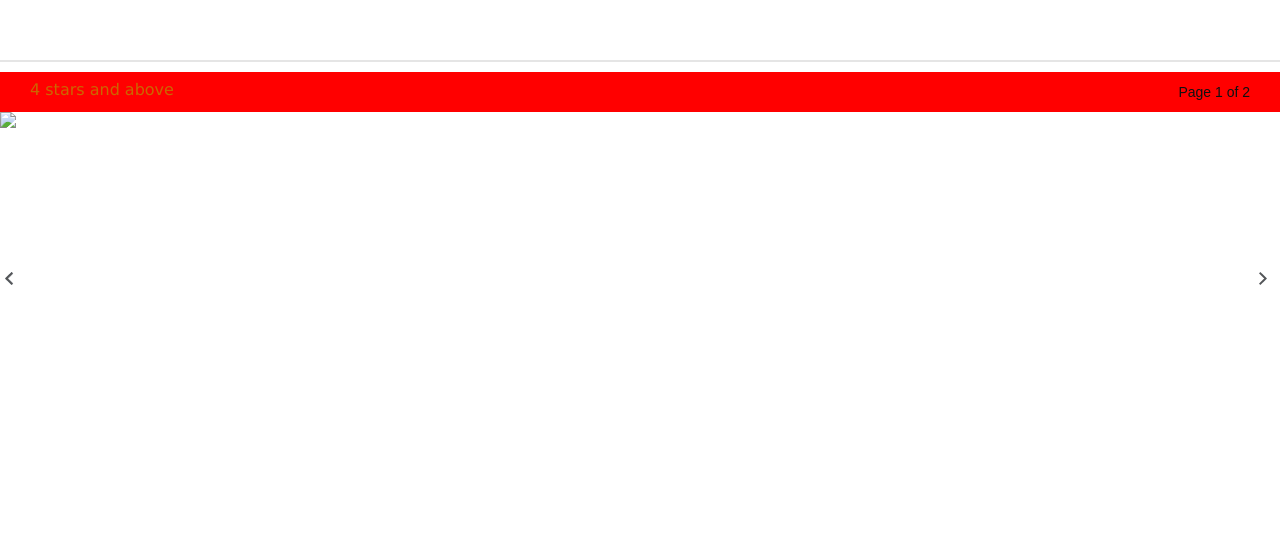
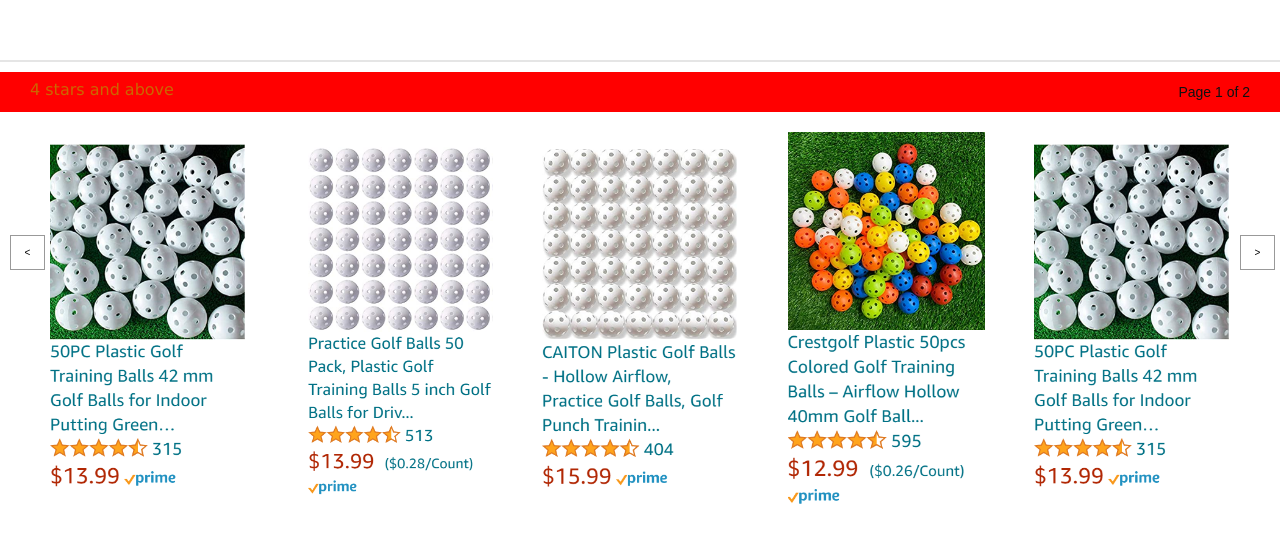
Before and after one commit to amlkh2724/amazonproduct, a plain HTML site: page index.html in a window 1280 px wide. Shown: the part 1445-1996 px from the top of the page. Drawn offline with Linux system fonts and the light colour scheme; a web font is replaced by a local one.

Commit message:
fixed html css js

```diff
--- a/css/style.css
+++ b/css/style.css
@@ -307,8 +307,8 @@ ul li {
 
 
 .mainimage {
+    /* position: sticky; */
     height: 170vh;
-    position: sticky;
     /* background-color: red; */
     /* z-index: 1; */
     display: grid;
@@ -360,9 +360,6 @@ ul .borderr {
     height: 45rem;
 }
 
-.div5 {
-    position: sticky;
-}
 
 .imgbig:hover {}
 
@@ -740,26 +737,58 @@ ul .borderr {
     height: 2.6rem;
 }
 
-.arrowright {
-    position: absolute;
-    padding: 0 0.8rem;
-    margin-left: 0.5rem;
-    top: 20vh;
-    background: url('/assest/McBZv0ZvnbehkIx.png') no-repeat -124px -8px;
-    height: 3rem;
+
+
+.img-container {
+    text-align: center;
 }
 
-/* button {
-    background-color: transparent;
-    border: none;
+.grid-container {
+
+    margin-top: 2rem;
+    display: grid;
+    grid-template-columns: repeat(5, 1fr);
+    justify-content: center;
+    align-items: center;
+    margin-left: 5rem;
+    /* grid-gap: 1em; */
 }
 
-button:hover {
-    cursor: pointer;
-} */
+.grid-item {
 
-.left-arrow {
-    width: 21px;
-    height: 21px;
-    background-color: red;
+    /* padding: 2rem; */
+    width: 80%;
+    height: auto;
+    transition: all 0.5s ease;
 }
+
+.flexarrow {
+    position: relative;
+    margin-bottom: 2rem;
+
+}
+
+#left-arrow {
+    position: absolute;
+    background: none;
+
+    color: #000;
+    bottom: 30vh;
+    left: 1rem;
+    right: 0.5rem;
+    width: 3.5rem;
+    height: 3.5rem;
+    border: 1px rgba(128, 128, 128, 0.8) solid
+}
+
+#right-arrow {
+    color: black;
+    background: none;
+
+    position: absolute;
+    bottom: 30vh;
+    right: 0.5rem;
+    width: 3.5rem;
+    height: 3.5rem;
+    border: 1px rgba(128, 128, 128, 0.8) solid
+}
--- a/index.html
+++ b/index.html
@@ -32,6 +32,7 @@
                         <input type="text"></input>
                         <button class="search" type="submit">
                             <a href="#" class="imgsearch"></a>
+                        </button>
                     </div>
                 </div>
 
@@ -254,22 +255,43 @@
                 <p class="orang">4 stars and above</p>
                 <P class="page1-2">Page 1 of 2</P>
             </div>
-            <div class="arrowflex">
+            <div class="img-container">
+                <div class="grid-container">
+                    <!-- <img src="" alt=""> -->
+                    <img src="./assest/fimgballs.png" class="grid-item">
+                    <img src="./assest/secondimgballs.png" class="grid-item">
+                    <img src="./assest/thirdimgballs.png" class="grid-item">
+                    <img src="./assest/fourthimgballs.png" class="grid-item">
+                    <img src="./assest/fimgballs.png" class="grid-item">
+
+                </div>
+                <div class="flexarrow">
+                <button id="left-arrow">
+                    < </button>
+                        <button id="right-arrow">></button>
+                    </div>
+            </div>
+        </div>
+
+
+
+
+        <!-- <div class="arrowflex">
                 <img src="default-img.jpg" id="img">
                 <div id="right-arrow" class="arrowright"></div>
                 <div id="left-arrow" class="arrowleft"></div>
 
-            </div>
-            <div class="gridimg">
+            </div> -->
+        <!-- <div class="gridimg">
 
                 <div class="div1"></div>
                 <div class="div2"></div>
                 <div class="div3"></div>
                 <div class="div4"></div>
                 <div class="div5"></div>
-                <!-- <button id="left-arrow"><</button>
-                <button id="right-arrow">></button> -->
-            </div>
+                <button id="left-arrow"><</button>
+                <button id="right-arrow">></button>
+            </div> -->
         </div>
     </foooter>
 
--- a/js/amz.js
+++ b/js/amz.js
@@ -41,17 +41,22 @@ img7.addEventListener("mouseover", function () {
 
 
 let currentImg = 0;
-const imgs = ["img1.jpg", "img2.jpg", "img3.jpg"];
-const img = document.getElementById("img");
+const imgs = ["/assest/firstimgballs.png", "/assest/secondimgballs.png", "/assest/thirdimgballs.png", "/assest/fourthimgballs.png", "/assest/fimgballs.png", "/assest/simg-balls.png", "/assest/seventhimg-balls.png", "/assest/8img-balls.png", "/assest/9img-balls.png", "/assest/10imgballs.png"];
+const gridItems = document.getElementsByClassName("grid-item");
 const leftArrow = document.getElementById("left-arrow");
 const rightArrow = document.getElementById("right-arrow");
 
+function changeImgs(offset) {
+    currentImg = (currentImg + offset + imgs.length) % imgs.length;
+    for (let i = 0; i < gridItems.length; i++) {
+        gridItems[i].src = imgs[(currentImg + i) % imgs.length];
+    }
+}
+
 leftArrow.addEventListener("click", function () {
-    currentImg = (currentImg - 1 + imgs.length) % imgs.length;
-    img.src = imgs[currentImg];
+    changeImgs(-5);
 });
 
 rightArrow.addEventListener("click", function () {
-    currentImg = (currentImg + 1) % imgs.length;
-    img.src = imgs[currentImg];
+    changeImgs(5);
 });
```
Also changed, not shown: assest/10imgballs.png (added), assest/8img-balls.png (added), assest/9img-balls.png (added), assest/seventhimg-balls.png (added), assest/simg-balls.png (added).
